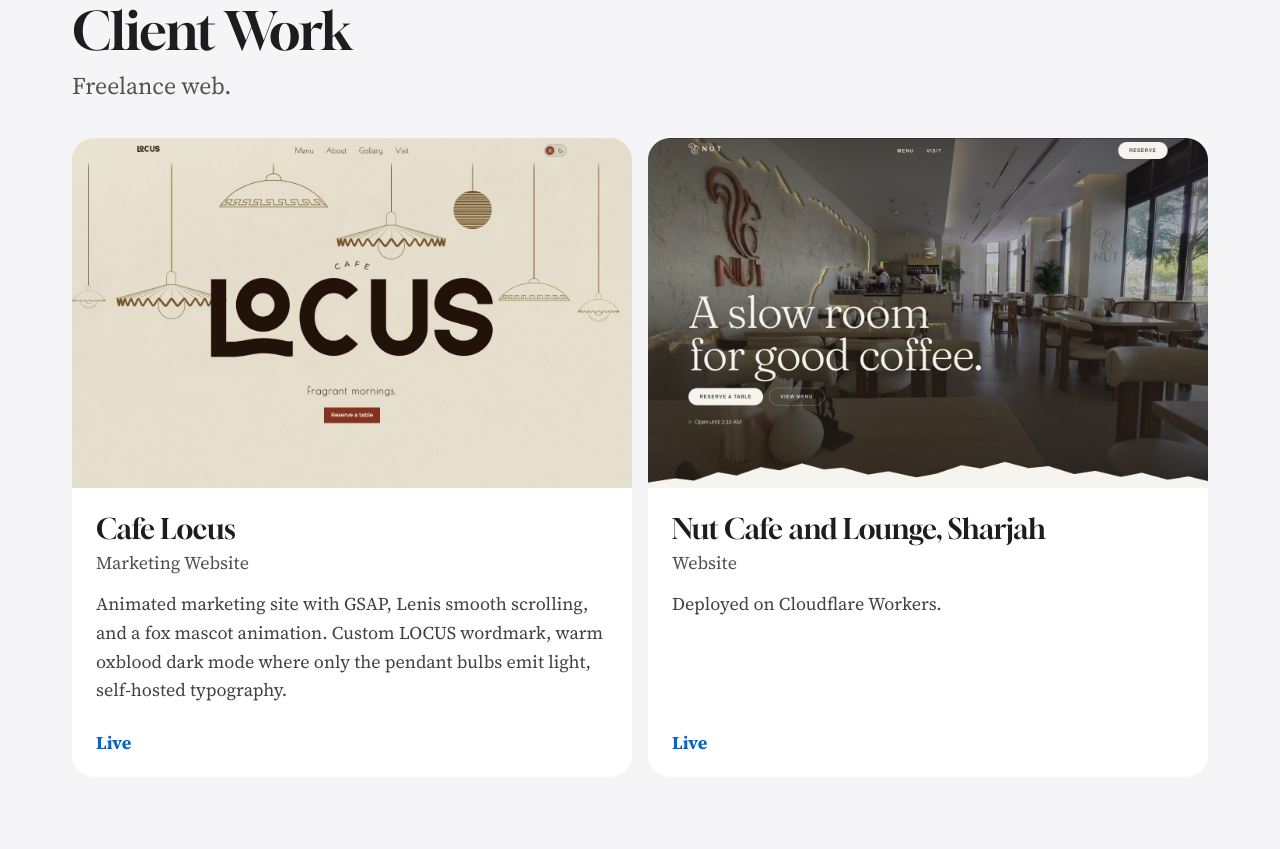
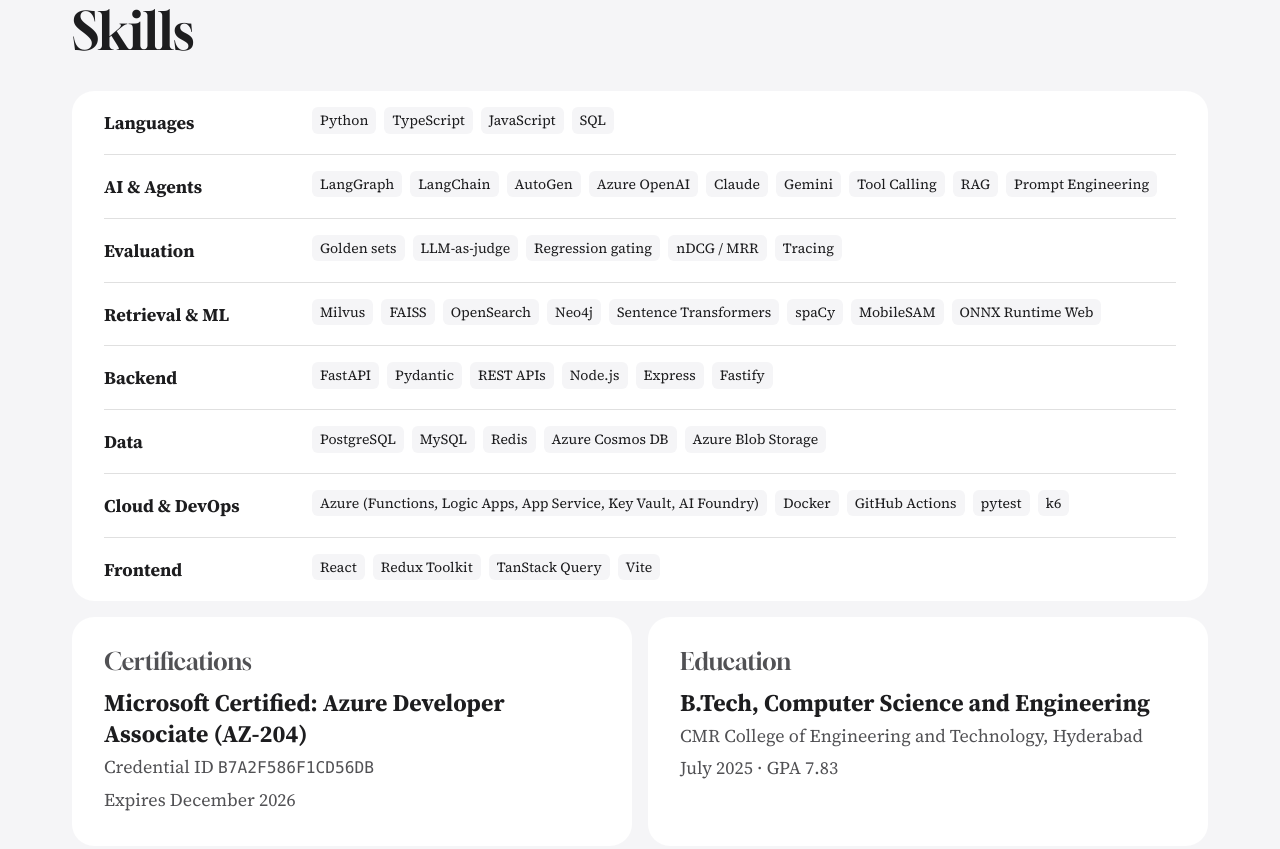
Before and after one commit to zahyaah/zahyaah.github.io, a plain HTML site: page index.html in a window 1280 px wide. Shown: the part 6342-7191 px from the top of the page. Drawn offline with Linux system fonts and the light colour scheme.

Commit message:
Remove client work section

```diff
--- a/index.html
+++ b/index.html
@@ -356,31 +356,6 @@
 
         </div>
       </section>
-
-      <section class="section wrap" id="client-work" aria-labelledby="client-title">
-        <h2 id="client-title">Client Work</h2>
-        <p class="section-sub">Freelance web.</p>
-        <div class="clients">
-          <article class="tile client">
-            <img src="assets/cafe-locus.jpg" width="1440" height="900" loading="lazy" decoding="async" alt="Cafe Locus home page with the LOCUS wordmark under line-drawn pendant lamps.">
-            <div class="client-copy">
-              <h3>Cafe Locus</h3>
-              <p class="tile-sub">Marketing Website</p>
-              <p>Animated marketing site with GSAP, Lenis smooth scrolling, and a fox mascot animation. Custom LOCUS wordmark, warm oxblood dark mode where only the pendant bulbs emit light, self-hosted typography.</p>
-              <p class="links"><a href="https://cafelocus-pi.vercel.app" target="_blank" rel="noopener">Live<span class="vh"> Cafe Locus website</span></a></p>
-            </div>
-          </article>
-          <article class="tile client">
-            <img src="assets/nut-cafe.jpg" width="1440" height="900" loading="lazy" decoding="async" alt="Nut Cafe and Lounge home page with the headline A slow room for good coffee over a photo of the interior.">
-            <div class="client-copy">
-              <h3>Nut Cafe and Lounge, Sharjah</h3>
-              <p class="tile-sub">Website</p>
-              <p>Deployed on Cloudflare Workers.</p>
-              <p class="links"><a href="https://nut-cafe-and-lounge-sharjah.itszayd2003.workers.dev" target="_blank" rel="noopener">Live<span class="vh"> Nut Cafe and Lounge website</span></a></p>
-            </div>
-          </article>
-        </div>
-      </section>
     </div>
 
     <div class="scope scope-skills">
@@ -394,7 +369,7 @@
           <div><dt>Backend</dt><dd><ul class="tags"><li>FastAPI</li><li>Pydantic</li><li>REST APIs</li><li>Node.js</li><li>Express</li><li>Fastify</li></ul></dd></div>
           <div><dt>Data</dt><dd><ul class="tags"><li>PostgreSQL</li><li>MySQL</li><li>Redis</li><li>Azure Cosmos DB</li><li>Azure Blob Storage</li></ul></dd></div>
           <div><dt>Cloud &amp; DevOps</dt><dd><ul class="tags"><li>Azure (Functions, Logic Apps, App Service, Key Vault, AI Foundry)</li><li>Docker</li><li>GitHub Actions</li><li>pytest</li><li>k6</li></ul></dd></div>
-          <div><dt>Frontend</dt><dd><ul class="tags"><li>React</li><li>Redux Toolkit</li><li>TanStack Query</li><li>Vite</li><li>GSAP</li></ul></dd></div>
+          <div><dt>Frontend</dt><dd><ul class="tags"><li>React</li><li>Redux Toolkit</li><li>TanStack Query</li><li>Vite</li></ul></dd></div>
         </dl>
       </section>
 
--- a/style.css
+++ b/style.css
@@ -918,50 +918,6 @@ code {
 }
 
 /* ==========================================================================
-   Client work
-   ========================================================================== */
-.clients {
-  display: grid;
-  gap: var(--space-4);
-  margin-block-start: var(--space-6);
-}
-
-/* Column layout pins each Live link to the tile's bottom edge, so paired
-   tiles line up however much copy they hold. */
-.client {
-  display: flex;
-  flex-direction: column;
-  overflow: hidden;
-}
-
-.client img {
-  width: 100%;
-  aspect-ratio: 16 / 10;
-  object-fit: cover;
-}
-
-.client-copy {
-  display: flex;
-  flex: 1;
-  flex-direction: column;
-  padding: var(--space-5);
-}
-
-.client-copy .links {
-  margin-block-start: auto;
-  padding-block-start: var(--space-4);
-}
-
-.client-copy > p:not(.tile-sub, .links) {
-  margin-block-start: var(--space-3);
-  color: var(--ink-soft);
-}
-
-@media (min-width: 48rem) {
-  .clients { grid-template-columns: 1fr 1fr; }
-}
-
-/* ==========================================================================
    Skills, certifications, education
    ========================================================================== */
 .sheet {
```
Also changed, not shown: assets/cafe-locus.jpg (deleted), assets/nut-cafe.jpg (deleted).
